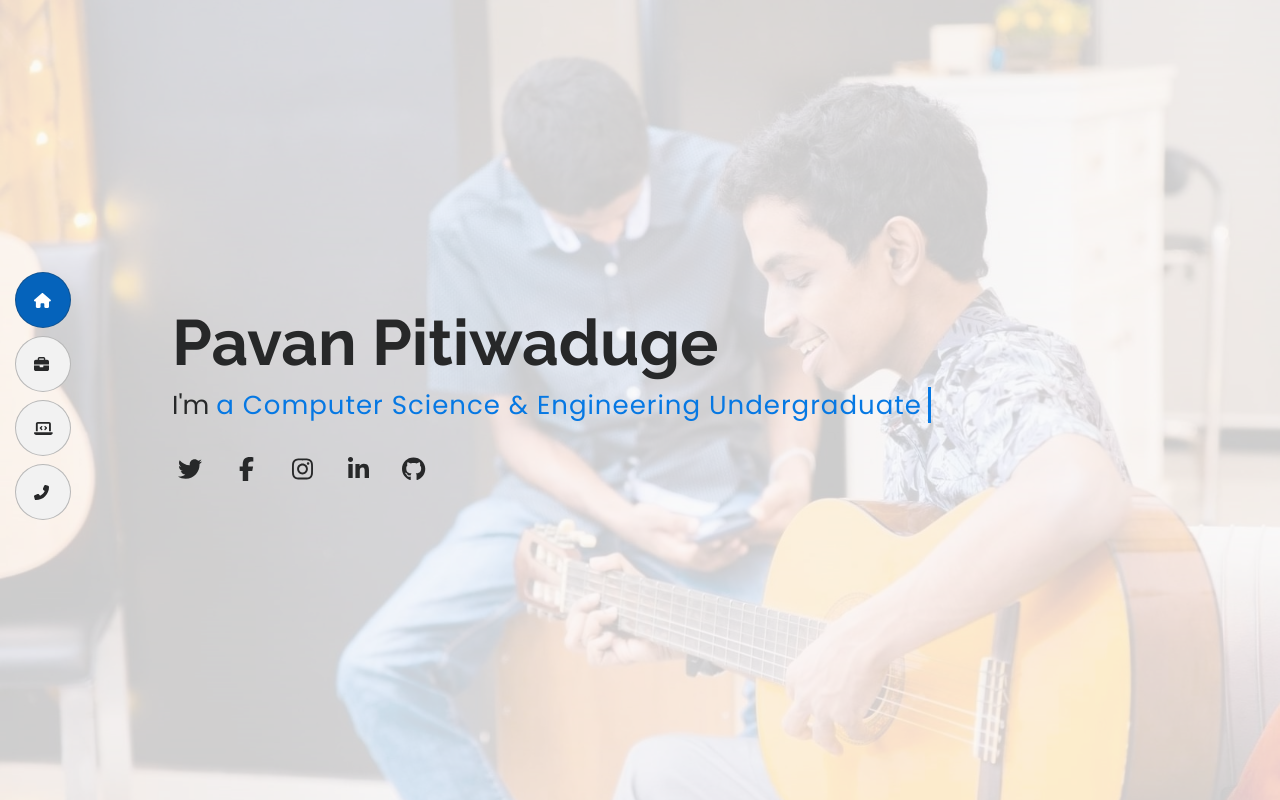
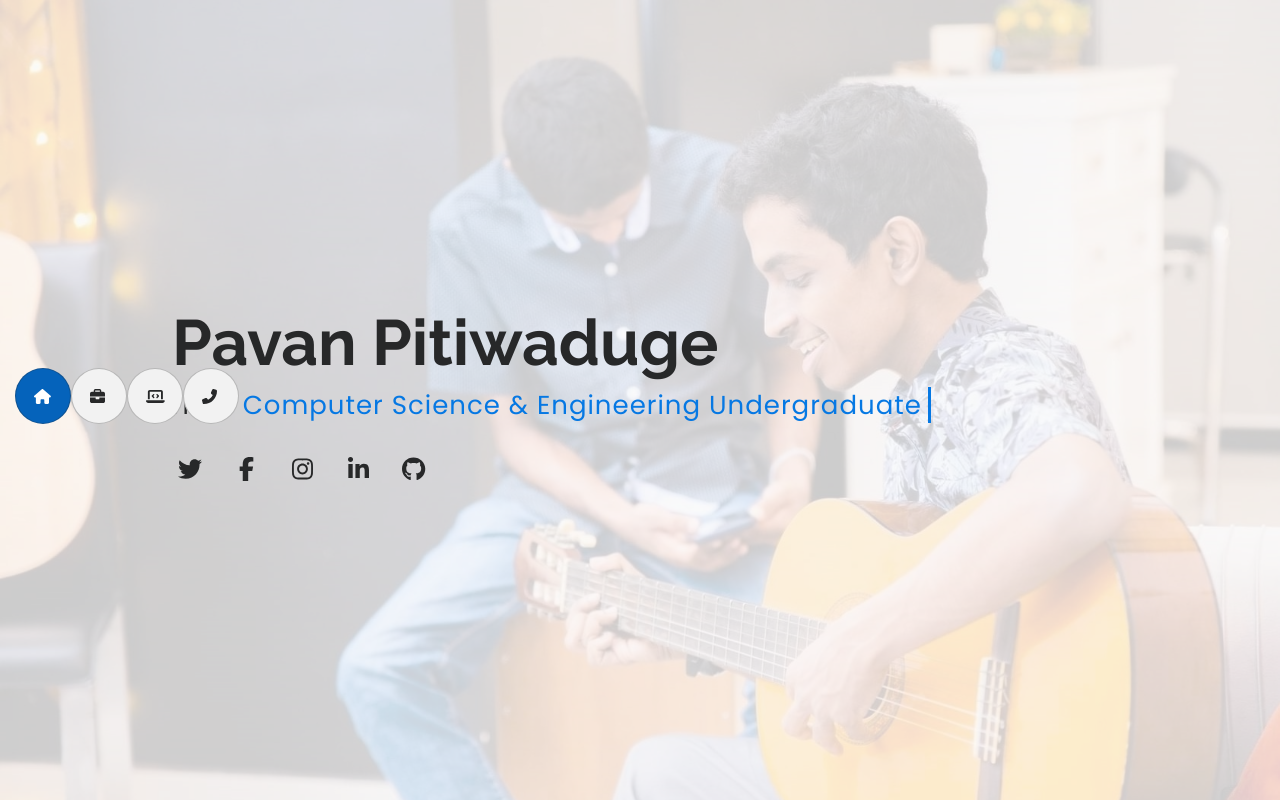
Before and after one commit to rajivaPavan/rajivaPavan.github.io, a Vue app: page / in a window 1280 px wide. Shown: the top 800 px of the page. Built offline with nearby package versions, Linux system fonts and the light colour scheme.

Commit message:
installed tailwind css and daisy ui

```diff
--- a/package.json
+++ b/package.json
@@ -11,13 +11,17 @@
     "@fortawesome/free-brands-svg-icons": "^6.3.0",
     "@fortawesome/free-solid-svg-icons": "^6.3.0",
     "@fortawesome/vue-fontawesome": "^3.0.3",
+    "autoprefixer": "^10.4.16",
     "bootstrap": "^5.2.3",
     "cross-env": "^7.0.3",
+    "postcss": "^8.4.31",
+    "tailwindcss": "^3.3.5",
     "vue": "^3.2.37"
   },
   "devDependencies": {
     "@vitejs/plugin-vue": "^4.0.0",
     "@vitejs/plugin-vue-jsx": "^3.0.0",
+    "daisyui": "^4.4.6",
     "node-sass": "^8.0.0",
     "sass": "^1.58.1",
     "sass-loader": "^13.2.0",
--- /dev/null
+++ b/postcss.config.js
@@ -0,0 +1,6 @@
+module.exports = {
+    plugins: {
+        tailwindcss: {},
+        autoprefixer: {},
+    }
+}
--- a/src/assets/css/base.css
+++ b/src/assets/css/base.css
@@ -1,3 +1,7 @@
+@tailwind base;
+@tailwind components;
+@tailwind utilities;
+
 /* color palette */
 :root {
     --vt-c-white: #ffffff;
--- /dev/null
+++ b/tailwind.config.js
@@ -0,0 +1,10 @@
+module.exports = {
+  content: [
+    "./index.html",
+    "./src/**/*.vue",
+  ],
+  theme: {
+    extend: {},
+  },
+  plugins: [require("daisyui")],
+}
```
Also changed, not shown: 1 other file (tests, documents, lock files or other folders).
